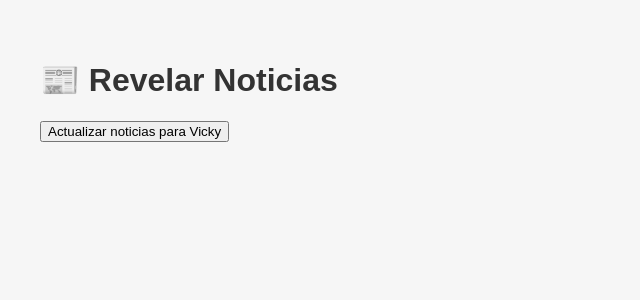
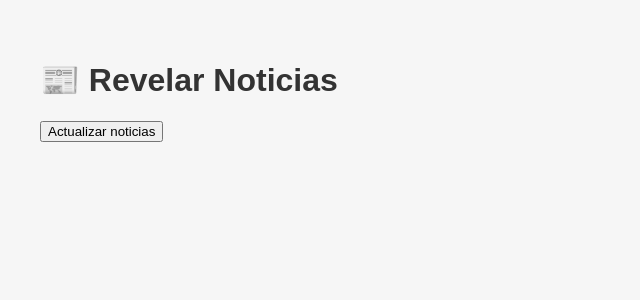
Before and after one commit to matiastafernaberry/revelaruy, a FastAPI app: page / in a window 1280 px wide. Shown: the top 300 px of the page, without its empty margins (0-640 px from the left). Run offline with FastAPI, Linux system fonts and the light colour scheme.

Commit message:
add index.html

```diff
--- a/app/templates/index.html
+++ b/app/templates/index.html
@@ -2,12 +2,12 @@
 <html lang="es">
 <head>
   <meta charset="UTF-8" />
-  <title>Revelar Noticias</title>
+  <title>Revelar Noticias para Vicky</title>
   <link rel="stylesheet" href="/static/style.css">
 </head>
 <body>
   <h1>📰 Revelar Noticias</h1>
-  <button onclick="scrapear()">Actualizar noticias para Vicky</button>
+  <button onclick="scrapear()">Actualizar noticias</button>
   <ul id="lista">
     {% for n in noticias %}
       <li>
```
